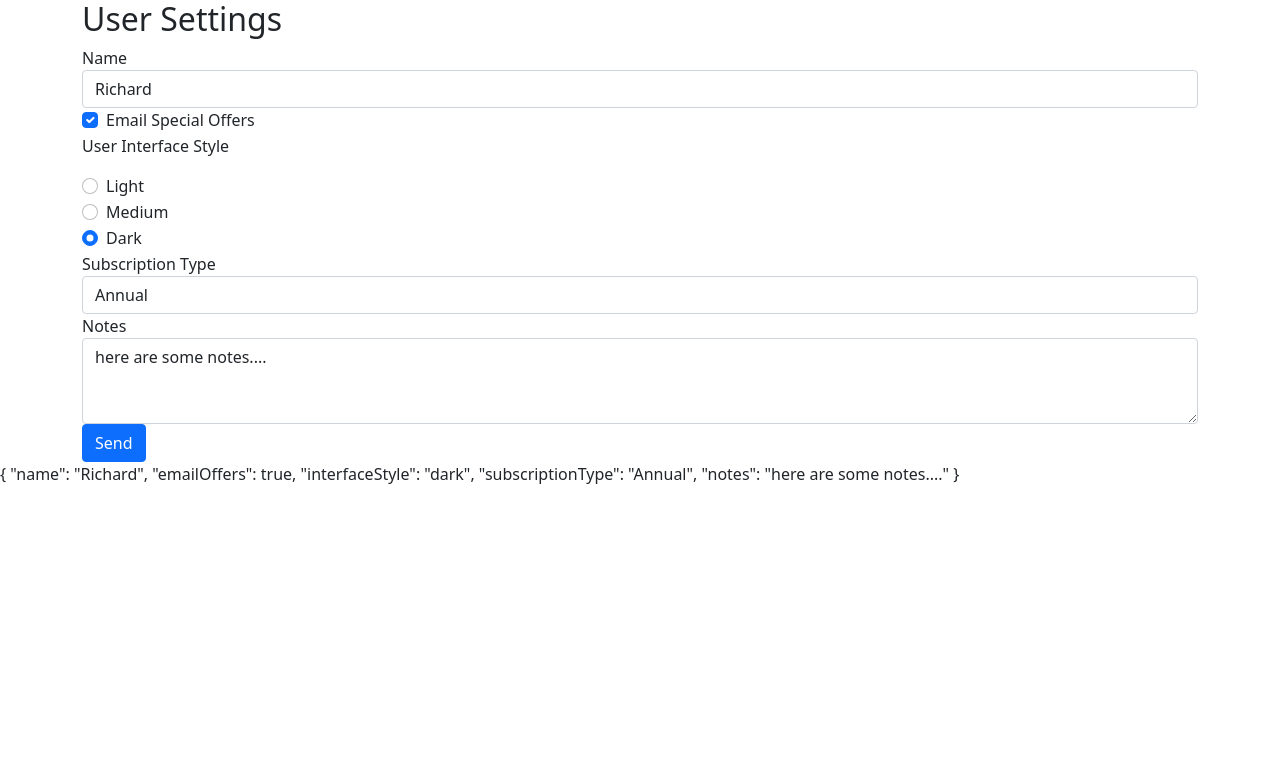
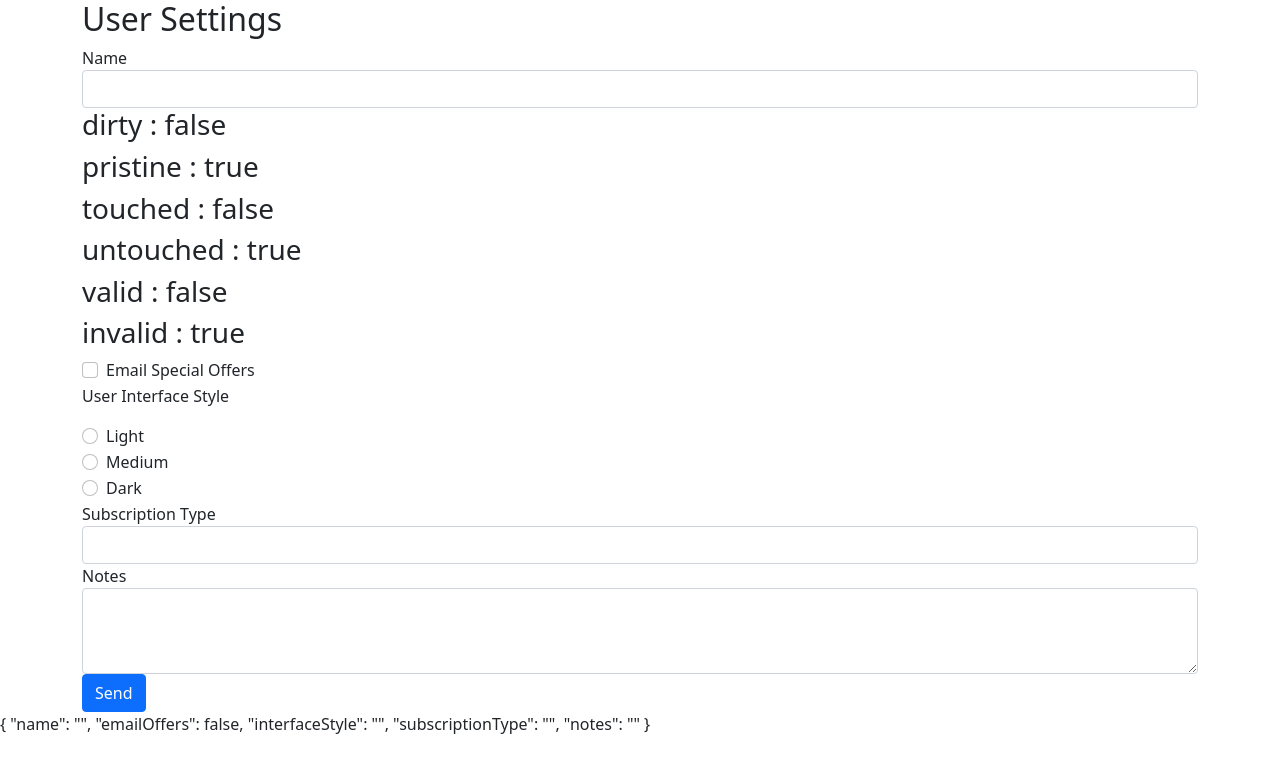
Before and after one commit to revolt268/Angular-Forms, an Angular app: page / in a window 1280 px wide. Shown: the top 772 px of the page. Built offline with nearby package versions, Linux system fonts and the light colour scheme.

Commit message:
Validation - properties

```diff
--- a/src/app/user-settings-form/user-settings-form.component.html
+++ b/src/app/user-settings-form/user-settings-form.component.html
@@ -1,10 +1,17 @@
 <div class="container">
    <h2>User Settings</h2>
-   <form #form="ngForm">
+   <form #form="ngForm" ngNativeValidate>
       <div class="form-group">
          <label for="name">Name</label>
-         <input id="name" name="name" class="form-control" [(ngModel)]="userSettings.name"/>
+         <input id="name" name="name" class="form-control" [(ngModel)]="userSettings.name" required #propertyTest="ngModel">
       </div>
+
+      <h3>dirty : {{ propertyTest.dirty }}</h3>
+      <h3>pristine : {{ propertyTest.pristine }}</h3>
+      <h3>touched : {{ propertyTest.touched }}</h3>
+      <h3>untouched : {{ propertyTest.untouched }}</h3>
+      <h3>valid : {{ propertyTest.valid }}</h3>
+      <h3>invalid : {{ propertyTest.invalid }}</h3>
 
       <div class="form-check form-group">
          <input class="form-check-input" type="checkbox" id="emailOffers" name="emailOffers" [(ngModel)]="userSettings.emailOffers">
--- a/src/app/user-settings-form/user-settings-form.component.ts
+++ b/src/app/user-settings-form/user-settings-form.component.ts
@@ -9,11 +9,11 @@
 export class UserSettingsFormComponent implements OnInit {
 
    originalUserSettings : UserSettings ={
-      name: 'Richard',
-      emailOffers: true,
-      interfaceStyle: 'dark',
-      subscriptionType: 'Annual',
-      notes: 'here are some notes....'
+      name: '',
+      emailOffers: false,
+      interfaceStyle: '',
+      subscriptionType: '',
+      notes: ''
    };
 
    userSettings : UserSettings = {...this.originalUserSettings };
```
